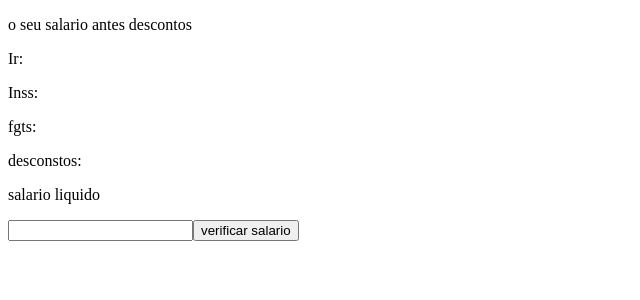
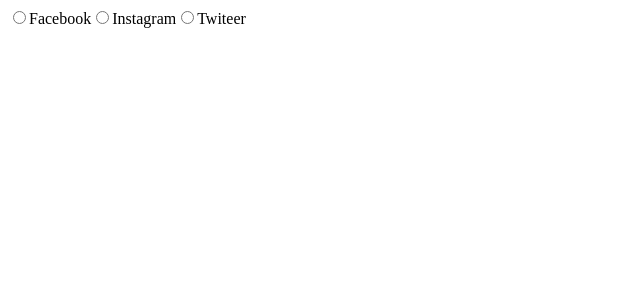
Before and after one commit to Gabriel200395/state, a React (Create React App) app: page / in a window 1280 px wide. Shown: the top 300 px of the page, without its empty margins (0-640 px from the left). Built offline with nearby package versions, Linux system fonts and the light colour scheme.

Commit message:
terminando sobre radio

```diff
--- a/src/App.js
+++ b/src/App.js
@@ -1,8 +1,8 @@
-import Ex11 from "./ExerciciosDecisao/Ex11";
+import Desafios from "./Desafios/Formulario/Formulario";
 function App() {
   return (
     <>
-      <Ex11 />
+      <Desafios />
     </>
   );
 }
--- /dev/null
+++ b/src/Desafios/Formulario/Formulario.js
@@ -0,0 +1,16 @@
+//radio ok
+//select
+//formulario
+//validando dados
+//textarea
+//checkbox
+//input
+//desafio final
+
+import RadioProps from "./Radio/RadioProps";
+
+function Formulario() {
+  return <RadioProps />;
+}
+
+export default Formulario;
--- /dev/null
+++ b/src/Desafios/Formulario/Radio/RadioProps.js
@@ -0,0 +1,41 @@
+import React, { useState } from "react";
+
+const radioParams = [
+  {
+    id: "facebook",
+    label: "Facebook",
+    type: "radio",
+  },
+  {
+    id: "instagram",
+    label: "Instagram",
+    type: "radio",
+  },
+  {
+    id: "twiteer",
+    label: "Twiteer",
+    type: "radio",
+  },
+];
+
+function RadioProps() {
+  const [radio, setRadio] = useState("");
+
+  return (
+    <>
+      {radioParams.map((rad) => (
+        <label key={rad.id}>
+          <input
+            type={rad.type}
+            value={rad.id}
+            checked={radio === rad.id}
+            onChange={({ target }) => setRadio(target.value)}
+          />
+          {rad.label}
+        </label>
+      ))}
+    </>
+  );
+}
+
+export default RadioProps;
```
Also changed, not shown: src/Desafios/Formulario/Radio/Radio.js (added, +31 -0 lines).
